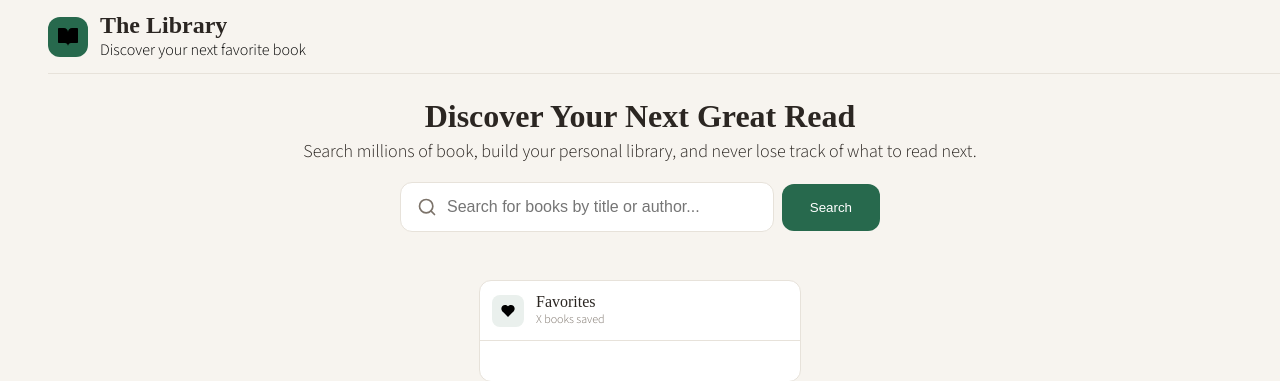
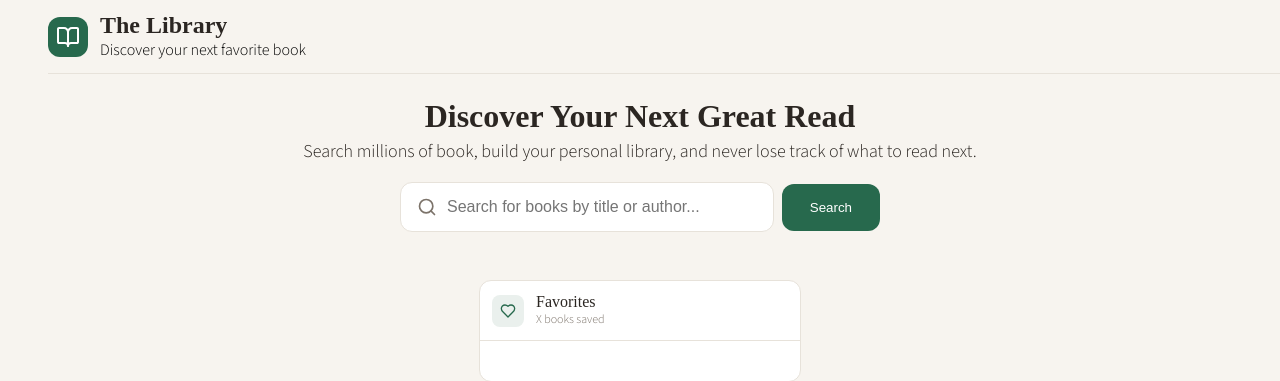
Before and after one commit to rekvizitt/book-catalog, a website built with webpack: page public/index.html in a window 1280 px wide. Shown: the top 381 px of the page. Built offline with nearby package versions, Linux system fonts and the light colour scheme; files whose address does not match are found by name.

Commit message:
feat: update favorites and header images class names

```diff
--- a/public/css/favorites.css
+++ b/public/css/favorites.css
@@ -24,7 +24,7 @@
       padding: 8px;
       margin-right: 12px;
       border-radius: 8px;
-      .logo-img {
+      .favorites-logo-img {
         fill: none;
         stroke: var(--green);
       }
@@ -51,16 +51,3 @@
     }
   }
 }
-
-/*
-<aside class="favorites">
-  <div class="favorites-header">
-    <div class="favorites-logo">
-      <img src="assets/images/heart.svg" class="logo-img" />
-    </div>
-    <div class="favorites-container">
-      <p class="favorites-title">Favorites</p>
-      <p class="favorites-subtitle">X books saved</p>
-    </div>
-  </div>
-</aside>*/
--- a/public/css/header.css
+++ b/public/css/header.css
@@ -18,6 +18,10 @@ header {
   padding: 4px;
   margin-right: 12px;
   border-radius: 12px;
+  .logo-img {
+    stroke: var(--white);
+    fill: none;
+  }
 }
 
 .header-container {
```
